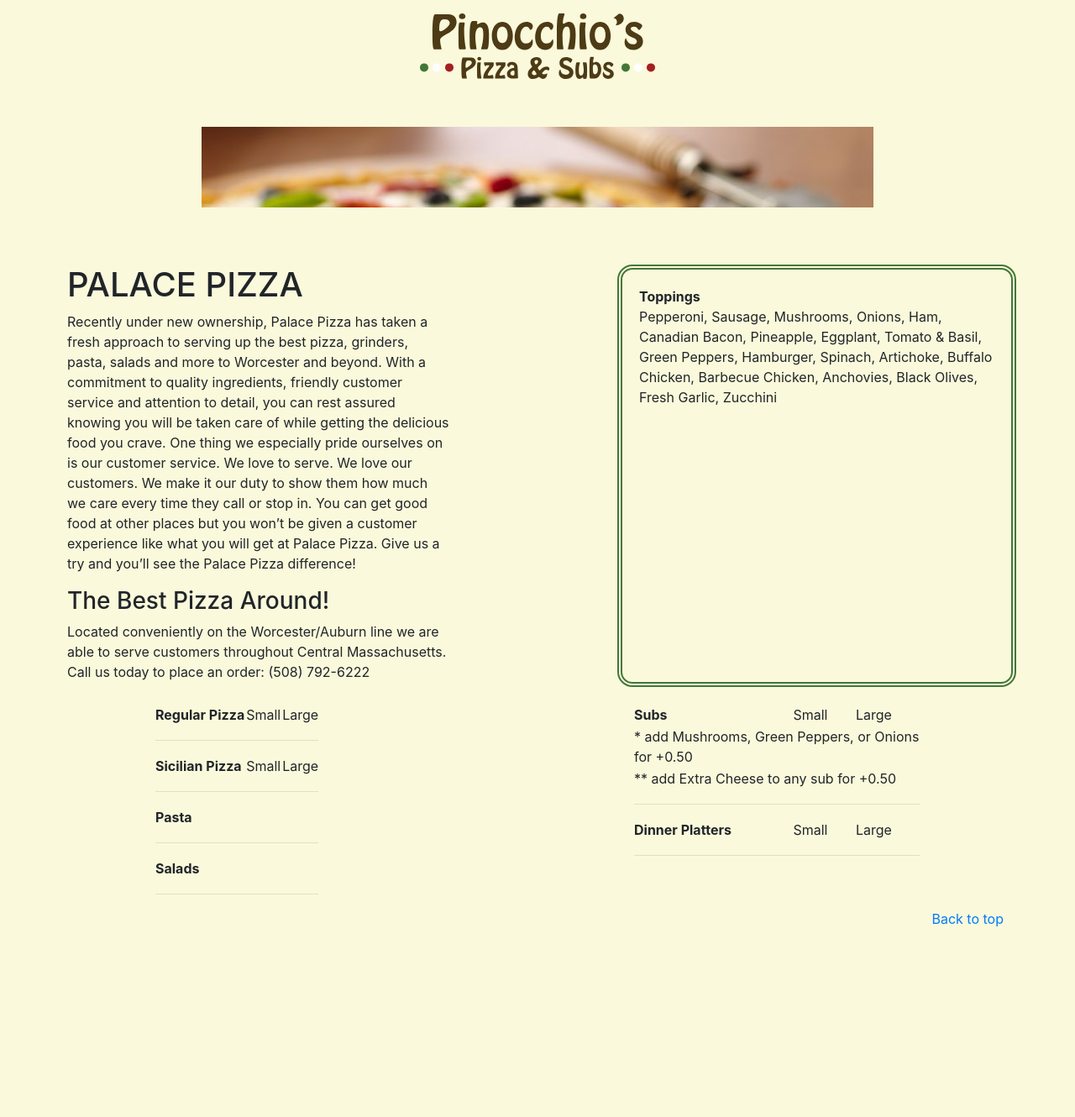
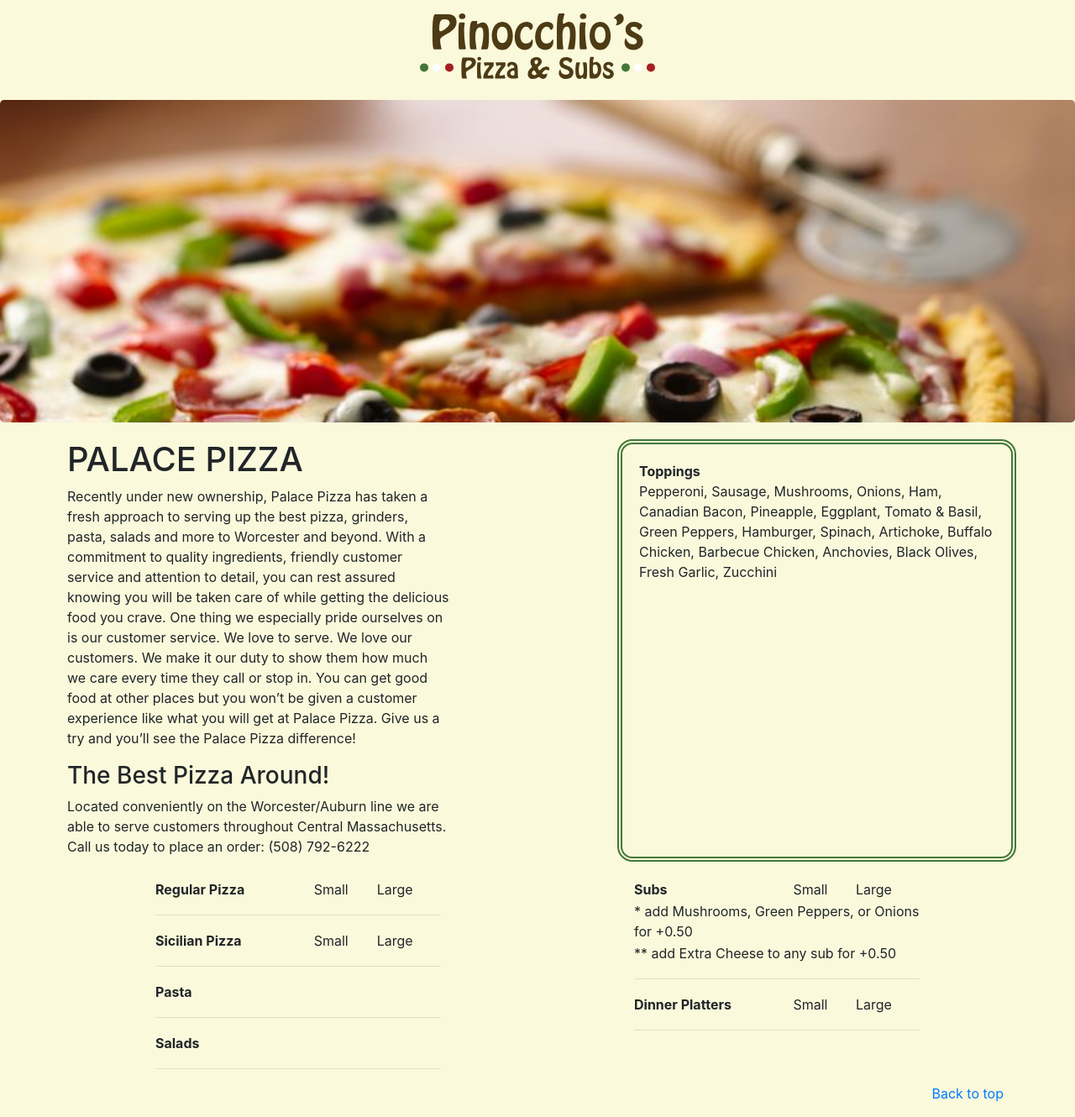
Before and after one commit to syadallah/palace-pizza, a Django app: page /login in a window 1280 px wide. Shown: the part 54-1384 px from the top of the page at 84% size. Before the commit the page ends 1158 px from the top, so only its background shows below. Run offline with Django 3.2, Linux system fonts and the light colour scheme; data that the repository does not hold is empty; some libraries are stand-ins or nearby versions.

Commit message:
Update the style for image on landing page

```diff
--- a/orders/static/css/main.css
+++ b/orders/static/css/main.css
@@ -256,9 +256,38 @@ input[type='checkbox'] {
   -webkit-transition: 0.2s;
   transition: 0.2s;
 }
+table {
+  border-spacing: 0;
+  border-collapse: collapse;
+  width: 100%;
+}
+
+:root {
+  --jumbotron-padding-y: 3rem;
+}
+
 .jumbotron {
   margin-bottom: 0;
   padding-top: var(--jumbotron-padding-y);
   padding-bottom: var(--jumbotron-padding-y);
   background: url("../img/pizza-03.jpg") 50% 0 no-repeat fixed;
 }
+@media (min-width: 768px) {
+  .jumbotron {
+    background-size: 100%;
+    padding-top: calc(var(--jumbotron-padding-y) * 2);
+    padding-bottom: calc(var(--jumbotron-padding-y) * 2);
+  }
+}
+
+.jumbotron p:last-child {
+  margin-bottom: 0;
+}
+
+.jumbotron-heading {
+  font-weight: 300;
+}
+
+.jumbotron .container {
+  max-width: 40rem;
+}
```
